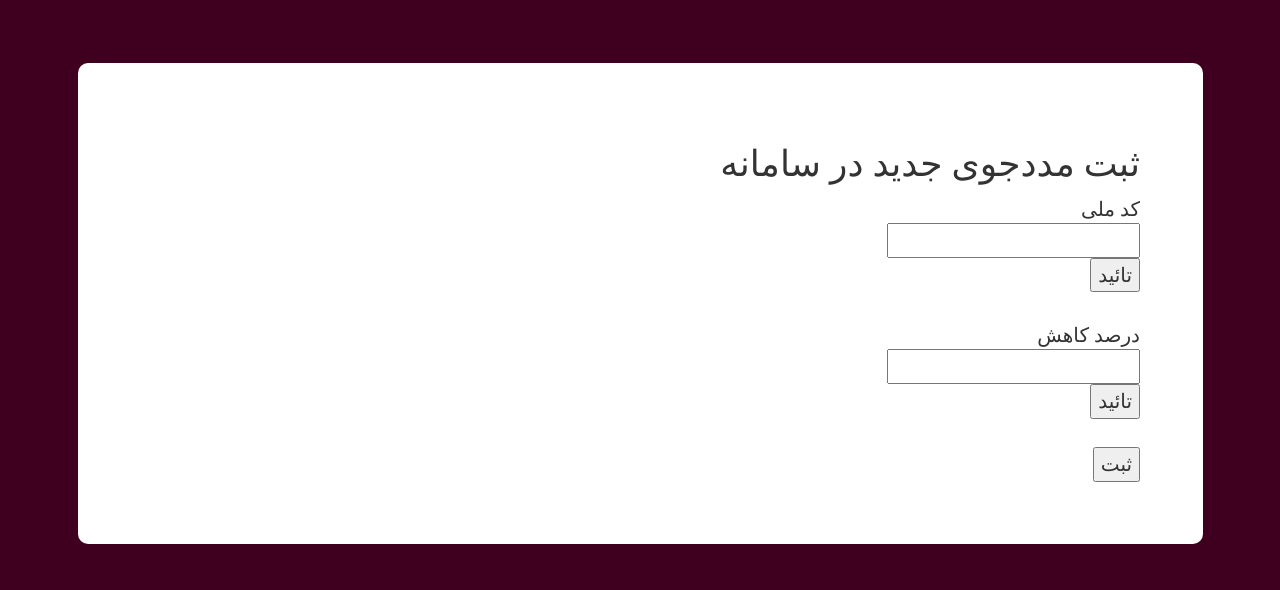
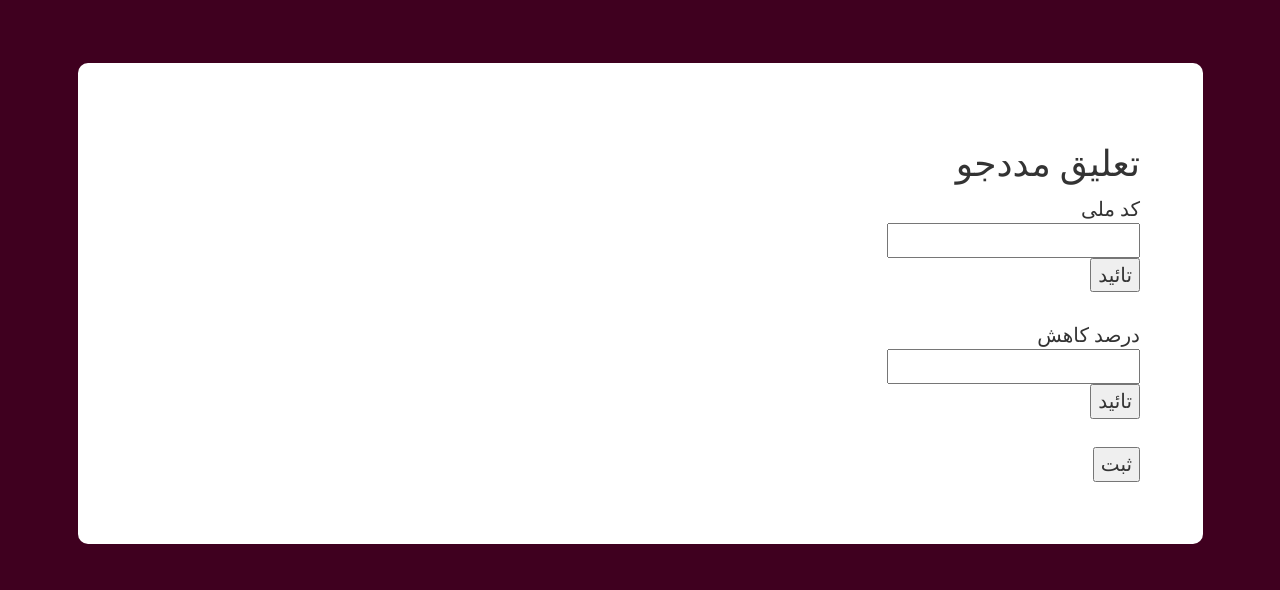
Before and after one commit to falipour/ChidF, a Python web app: template template/taaligh.html in a window 1280 px wide. Shown: the part 58-648 px from the top of the page. Run offline with Jinja, Linux system fonts and the light colour scheme; the template is opened without the code that fills it, so the values that code supplies are empty; some libraries are stand-ins or nearby versions.

Commit message:
madadkar panel completed

```diff
--- a/template/taaligh.html
+++ b/template/taaligh.html
@@ -92,7 +92,7 @@
             <div class="row">
                 <div class="col-lg-12">
                     <div style="background-color: white; margin: 5%; padding: 5%; border-radius: 10px; text-align: right;">
-                       <h1 style="font-family: 'B Nazanin';">ثبت مددجوی جدید در سامانه</h1>
+                       <h1 style="font-family: 'B Nazanin';">تعلیق مددجو</h1>
                         <form style="font-family: 'B Nazanin'; font-size: 20px;">
                             &nbsp&nbspکد ملی
                             <br>
```
